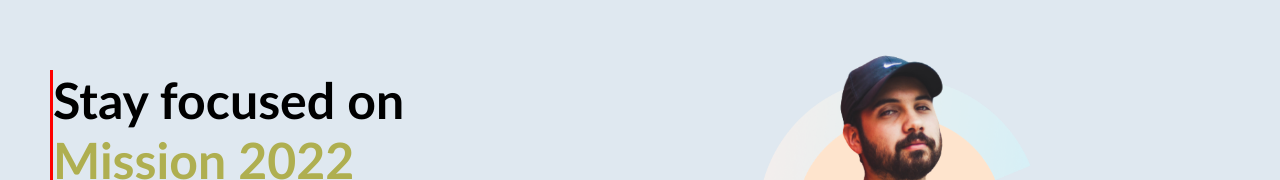
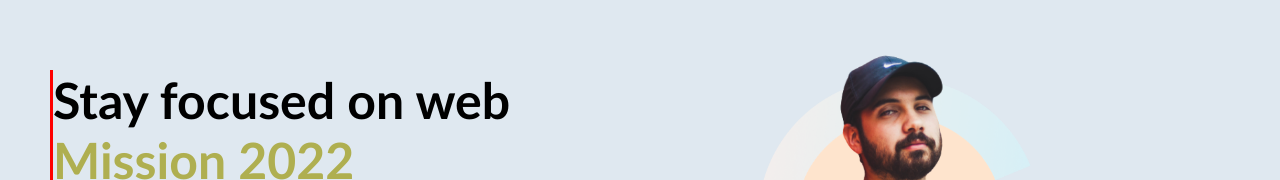
Before and after one commit to rakib333/portfolio2, a plain HTML site: page index.html in a window 1280 px wide. Shown: the top 180 px of the page. Drawn offline with Linux system fonts and the light colour scheme.

Commit message:
2nd commit

```diff
--- a/index.html
+++ b/index.html
@@ -13,7 +13,7 @@
     <div class="container">
         <section class="heading">
             <div class="details">
-                <h1>Stay focused on</h1>
+                <h1>Stay focused on web</h1>
                 <h1><span>Mission 2022</span></h1>
                 <p>Lorem ipsum dolor sit amet consectetur adipisicing elit. Nesciunt ratione assumenda excepturi nobis
                     voluptas? Quidem voluptatum atque incidunt ex, aut nihil reprehenderit qui veritatis omnis adipisci
```
